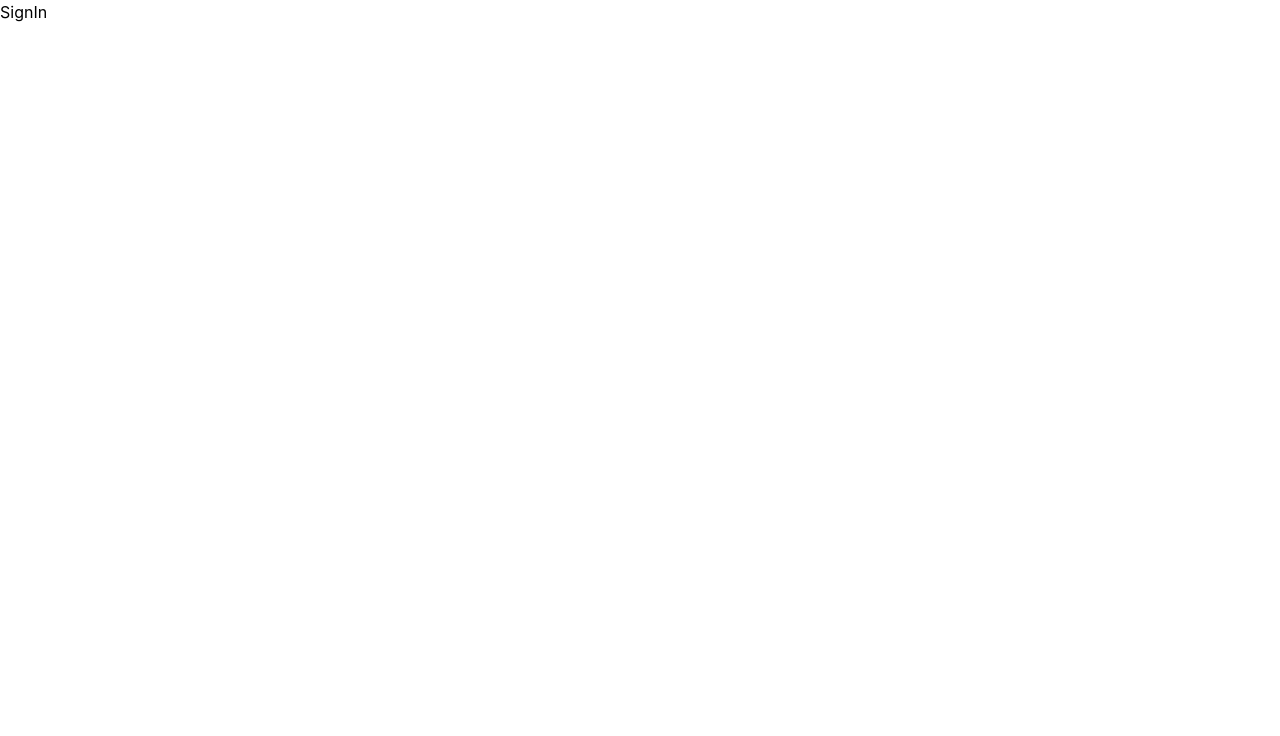
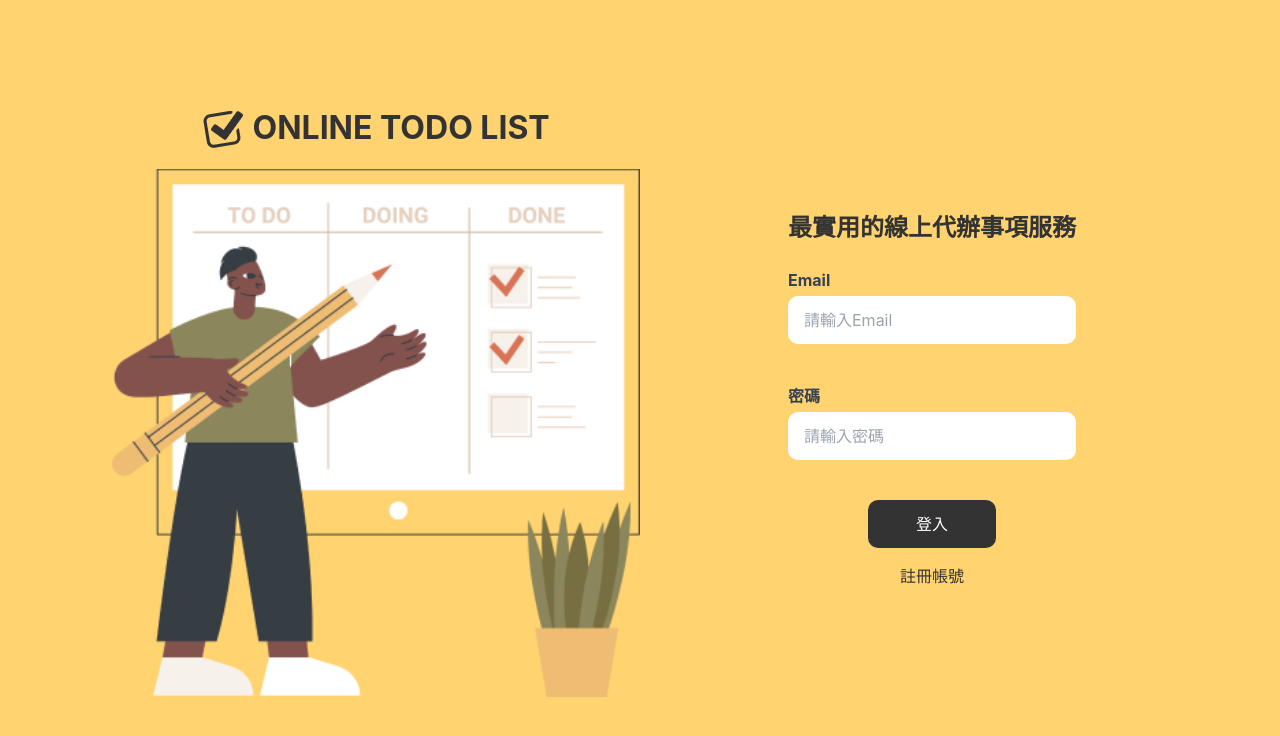
Before and after one commit to winszhuang/hex_react_todolist, a React (Vite) app: page /signIn in a window 1280 px wide. Shown: the top 736 px of the page. Built offline with nearby package versions, Linux system fonts and the light colour scheme.

Commit message:
feat: base sign in page

```diff
--- /dev/null
+++ b/src/components/TextInputer.tsx
@@ -0,0 +1,28 @@
+interface Props {
+  label: string,
+  placeHolder: string,
+  type: string
+}
+
+function TextInputter({ label, placeHolder, type }: Partial<Props>) {
+  return (
+    <div className="mb-10 ">
+      <label
+        htmlFor="first-name"
+        className="block mb-1 font-bold text-gray-700"
+      >
+        {label || 'Email'}
+      </label>
+      <input
+        type={type || 'text'}
+        name="first-name"
+        placeholder={placeHolder || '請輸入Email'}
+        id="first-name"
+        autoComplete="given-name"
+        className="block w-full px-4 py-3 rounded focus:ring-indigo-500 focus:border-indigo-500"
+      />
+    </div>
+  );
+}
+
+export default TextInputter;
--- a/src/layouts/Entrance.tsx
+++ b/src/layouts/Entrance.tsx
@@ -1,9 +1,24 @@
 import { Outlet } from 'react-router-dom';
+import Img from '../assets/img.png';
+import CheckImg from '../assets/check.png';
 
 export function Entrance() {
   return (
-    <div>
-      <Outlet />
+    <div className="flex h-screen text-black px-28 bg-primary">
+      <div className="items-center hidden md:w-1/2 md:flex">
+        <div className="w-full text-center">
+          <h1 className="flex items-center justify-center mb-4">
+            <img className="inline-block mr-1 " src={CheckImg} alt="" />
+            <span className="text-[32px] leading-[50px] font-bold">
+              ONLINE TODO LIST
+            </span>
+          </h1>
+          <img className="w-full" src={Img} alt="" />
+        </div>
+      </div>
+      <main className="flex flex-col items-center justify-center flex-1 pl-14">
+        <Outlet />
+      </main>
     </div>
   );
 }
--- a/src/pages/SignIn.tsx
+++ b/src/pages/SignIn.tsx
@@ -1,7 +1,28 @@
+import TextInputter from '../components/TextInputer';
+
 function SignIn() {
   return (
     <div>
-      SignIn
+      <h2 className="mb-6 text-2xl font-bold">
+        最實用的線上代辦事項服務
+      </h2>
+      <form action="#" method="POST">
+        <TextInputter />
+        <TextInputter
+          label="密碼"
+          placeHolder="請輸入密碼"
+          type="password"
+        />
+        <div className="text-center">
+          <button type="button" className="px-12 py-3 mb-4 text-white bg-black rounded ">
+            登入
+          </button>
+          <br />
+          <span>
+            註冊帳號
+          </span>
+        </div>
+      </form>
     </div>
   );
 }
--- a/tailwind.config.js
+++ b/tailwind.config.js
@@ -5,7 +5,15 @@ module.exports = {
     './src/**/*.{vue,js,ts,jsx,tsx}',
   ],
   theme: {
-    extend: {},
+    borderRadius: {
+      DEFAULT: '10px',
+    },
+    extend: {
+      colors: {
+        primary: '#FFD370',
+        black: '#333333',
+      },
+    },
   },
   plugins: [],
 };
```
Also changed, not shown: .eslintrc.js, src/assets/check.png (added), src/assets/img.png (added).
